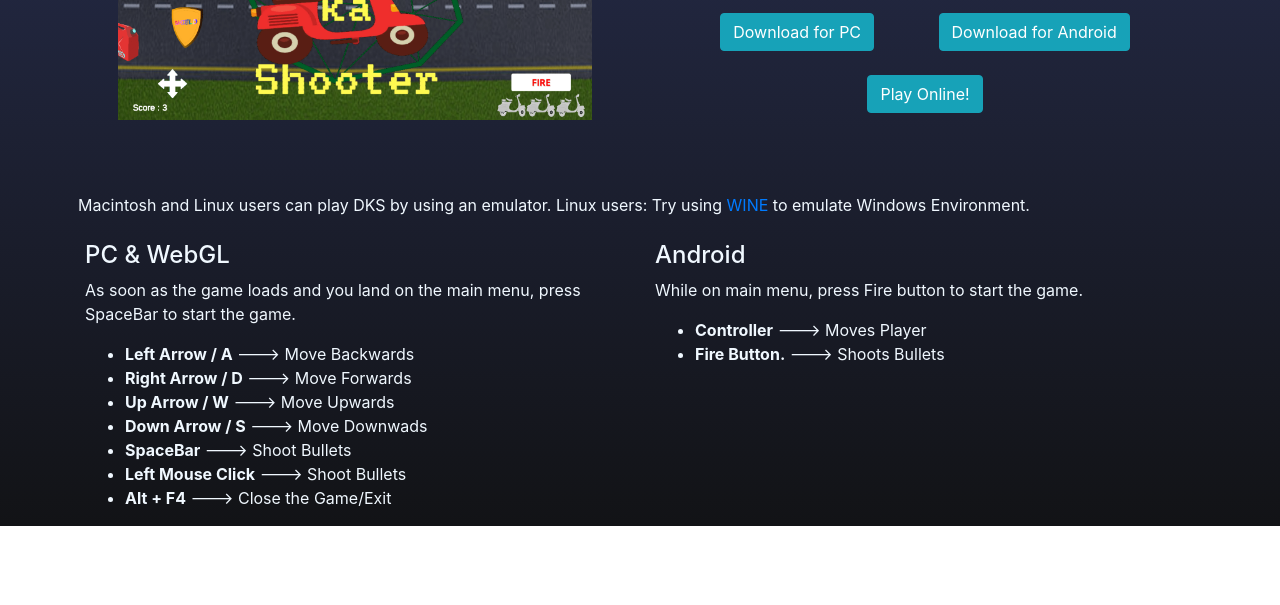
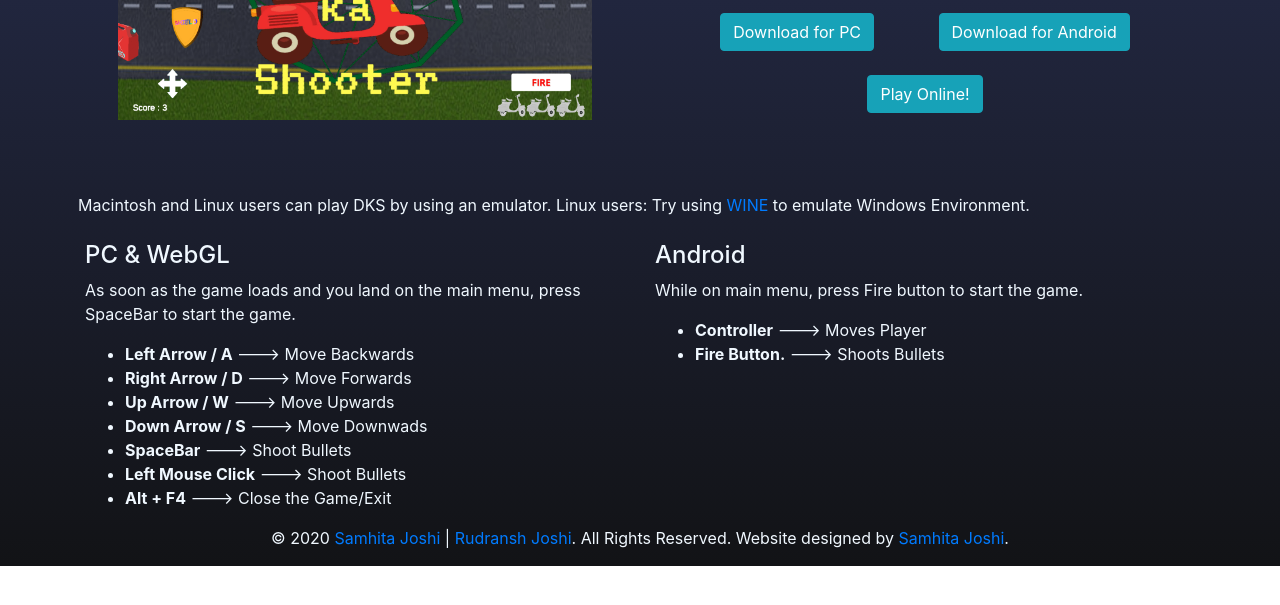
Before and after one commit to sj-on/dks, a plain HTML site: page index.html in a window 1280 px wide. Shown: the part 153-758 px from the top of the page. Drawn offline with nearby package versions, Linux system fonts and the light colour scheme.

Commit message:
added copyright

```diff
--- a/index.html
+++ b/index.html
@@ -79,7 +79,9 @@
           </div>
       </div>
 
-
+<div class="copyright container">
+  <p class="text-center">&copy 2020 <a href="https://www.linkedin.com/in/samhitajoshi">Samhita Joshi</a> | <a href="https://www.firehead90544.github.io">Rudransh Joshi</a>. All Rights Reserved. Website designed by <a href="https://www.linkedin.com/in/samhitajoshi">Samhita Joshi</a>.</p>
+</div>
 
 
 
```
